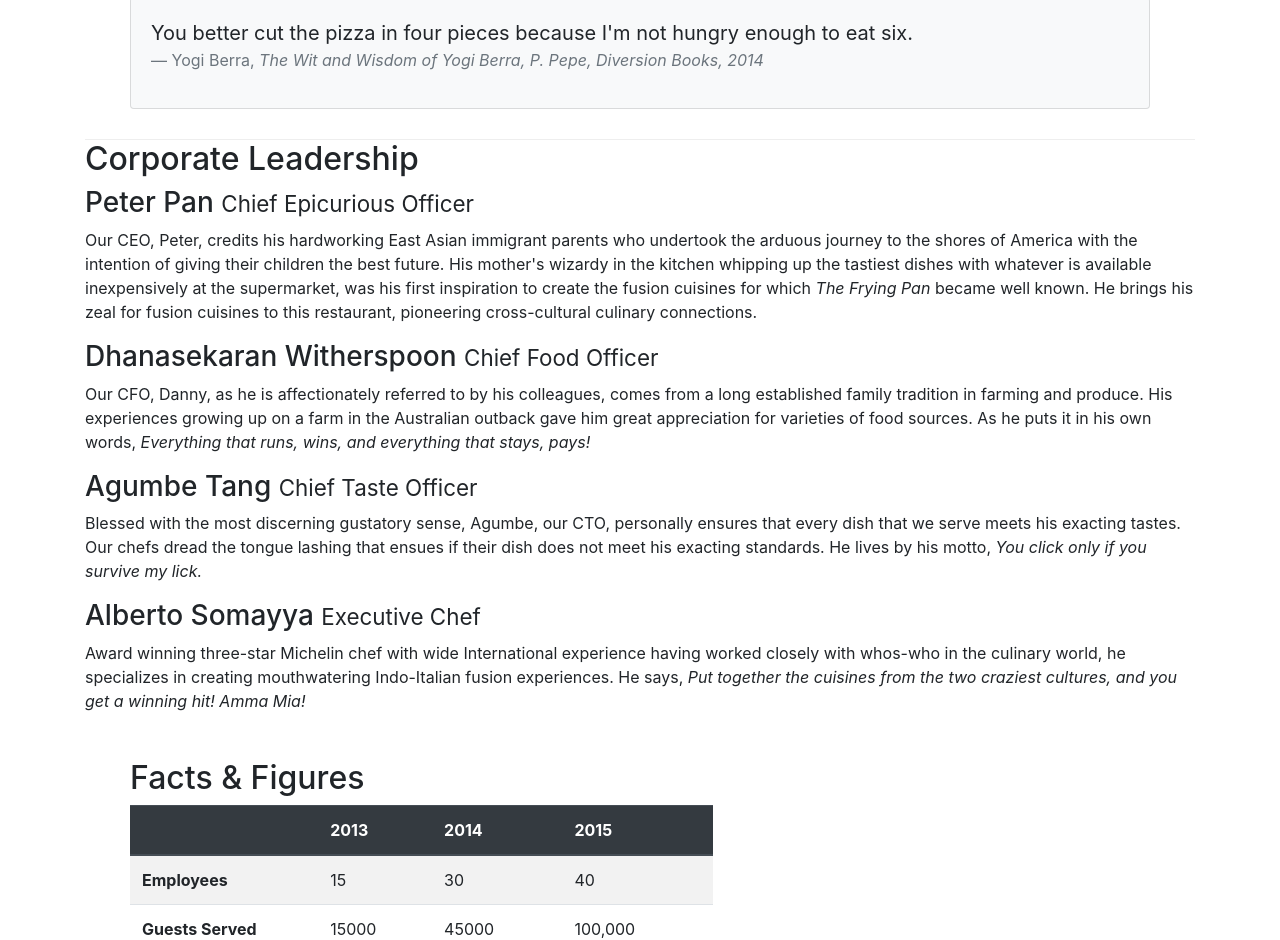
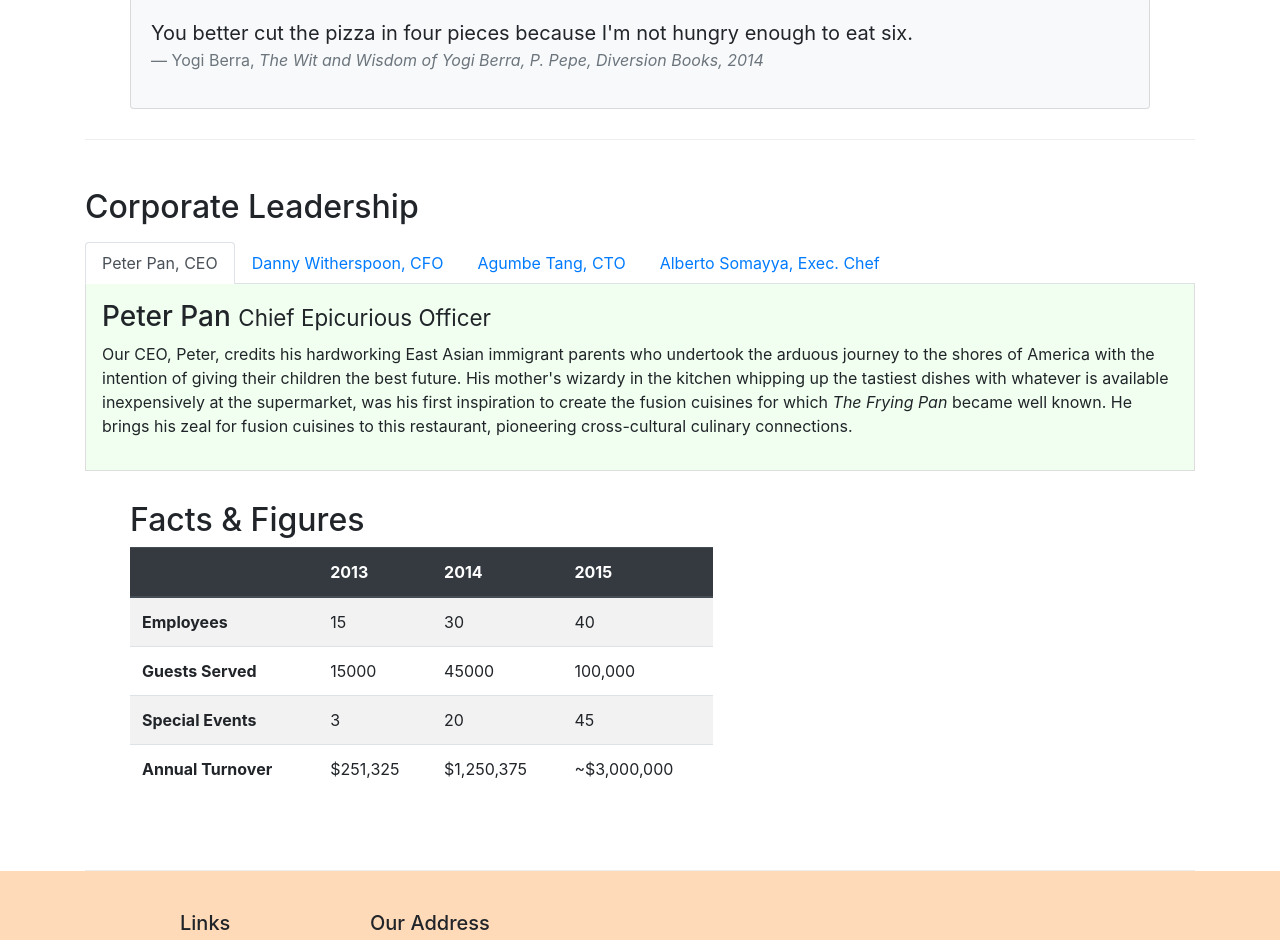
Before and after one commit to sakshampuri/cbootstrp, a website: page Bootstrap4/conFusion/aboutus.html in a window 1280 px wide. Shown: the part 810-1750 px from the top of the page. Drawn offline with nearby package versions, Linux system fonts and the light colour scheme.

Commit message:
tabs implemented

```diff
--- a/Bootstrap4/conFusion/aboutus.html
+++ b/Bootstrap4/conFusion/aboutus.html
@@ -56,6 +56,8 @@
         </div>
 
     </nav>
+
+    <!--JUMBOTRON-->
 
     <header class="jumbotron">
         <div class="container pt-4">
@@ -126,6 +128,7 @@
 
             <!--CARD INFO-->
 
+            <!--QUOTE CARD-->
             <div class="col-12">
                 <div class="card card-body bg-light">
                     <blockquote class="blockquote">
@@ -143,19 +146,71 @@
         </div>
 
 
+        <!--CORPORATE LEADERSHIP TABULAR STRUCTURE-->
 
         <div class="row">
-            <div class="col-12">
+
+            <!--CORPORATE LEADERSHIP-->
+            <div class="col-12 mt-5">
+
+                <!--HEADING-->
                 <h2>Corporate Leadership</h2>
+
+                <!--NAVIGATION TABS-->
+                <ul class="nav nav-tabs mt-3">
+                    <li class="nav-item">
+                      <a class="nav-link active" href="#peter"
+                        role="tab" data-toggle="tab">Peter Pan, CEO</a>
+                    </li>
+                    <li class="nav-item">
+                      <a class="nav-link" href="#danny" role="tab"
+                        data-toggle="tab">Danny Witherspoon, CFO</a>
+                    </li>
+                    <li class="nav-item">
+                      <a class="nav-link" href="#agumbe"role="tab"
+                        data-toggle="tab">Agumbe Tang, CTO</a>
+                    </li>
+                    <li class="nav-item">
+                      <a class="nav-link" href="#alberto" role="tab"
+                        data-toggle="tab">Alberto Somayya, Exec. Chef</a>
+                    </li>
+                </ul>
+
+                <!--CONTENT OF TABS-->
+                <div class="tab-content p-3">
+
+                    <div role="tabpanel" class="tab-pane fade show active" id="peter">
+
                         <h3>Peter Pan <small>Chief Epicurious Officer</small></h3>
                         <p class="d-none d-sm-block">Our CEO, Peter, credits his hardworking East Asian immigrant parents who undertook the arduous journey to the shores of America with the intention of giving their children the best future. His mother's wizardy in the kitchen whipping up the tastiest dishes with whatever is available inexpensively at the supermarket, was his first inspiration to create the fusion cuisines for which <em>The Frying Pan</em> became well known. He brings his zeal for fusion cuisines to this restaurant, pioneering cross-cultural culinary connections.</p>
+
+                    </div>
+
+                    <div role="tabpanel" class="tab-pane fade" id="danny">
+
                         <h3>Dhanasekaran Witherspoon <small>Chief Food Officer</small></h3>
                         <p class="d-none d-sm-block">Our CFO, Danny, as he is affectionately referred to by his colleagues, comes from a long established family tradition in farming and produce. His experiences growing up on a farm in the Australian outback gave him great appreciation for varieties of food sources. As he puts it in his own words, <em>Everything that runs, wins, and everything that stays, pays!</em></p>
+
+                    </div>
+
+                    <div role="tabpanel" class="tab-pane fade" id="agumbe">
+
                         <h3>Agumbe Tang <small>Chief Taste Officer</small></h3>
                         <p class="d-none d-sm-block">Blessed with the most discerning gustatory sense, Agumbe, our CTO, personally ensures that every dish that we serve meets his exacting tastes. Our chefs dread the tongue lashing that ensues if their dish does not meet his exacting standards. He lives by his motto, <em>You click only if you survive my lick.</em></p>
+
+                    </div>
+
+                    <div role="tabpanel" class="tab-pane fade" id="alberto">
+
                         <h3>Alberto Somayya <small>Executive Chef</small></h3>
                         <p class="d-none d-sm-block">Award winning three-star Michelin chef with wide International experience having worked closely with whos-who in the culinary world, he specializes in creating mouthwatering Indo-Italian fusion experiences. He says, <em>Put together the cuisines from the two craziest cultures, and you get a winning hit! Amma Mia!</em></p>
+
                     </div>
+
+                </div>
+
+            </div>
+
        </div>
 
        <div class="row row-content">
--- a/Bootstrap4/conFusion/css/style.css
+++ b/Bootstrap4/conFusion/css/style.css
@@ -18,6 +18,13 @@
     color: white !important;
 }
 
+.tab-content {
+    border-left: 1px solid #ddd;
+    border-right: 1px solid #ddd;
+    border-bottom: 1px solid #ddd;
+    background-color: honeydew;
+}
+
 
 
 .footer {
```
Lines whose indentation alone changed are shown as unchanged.
